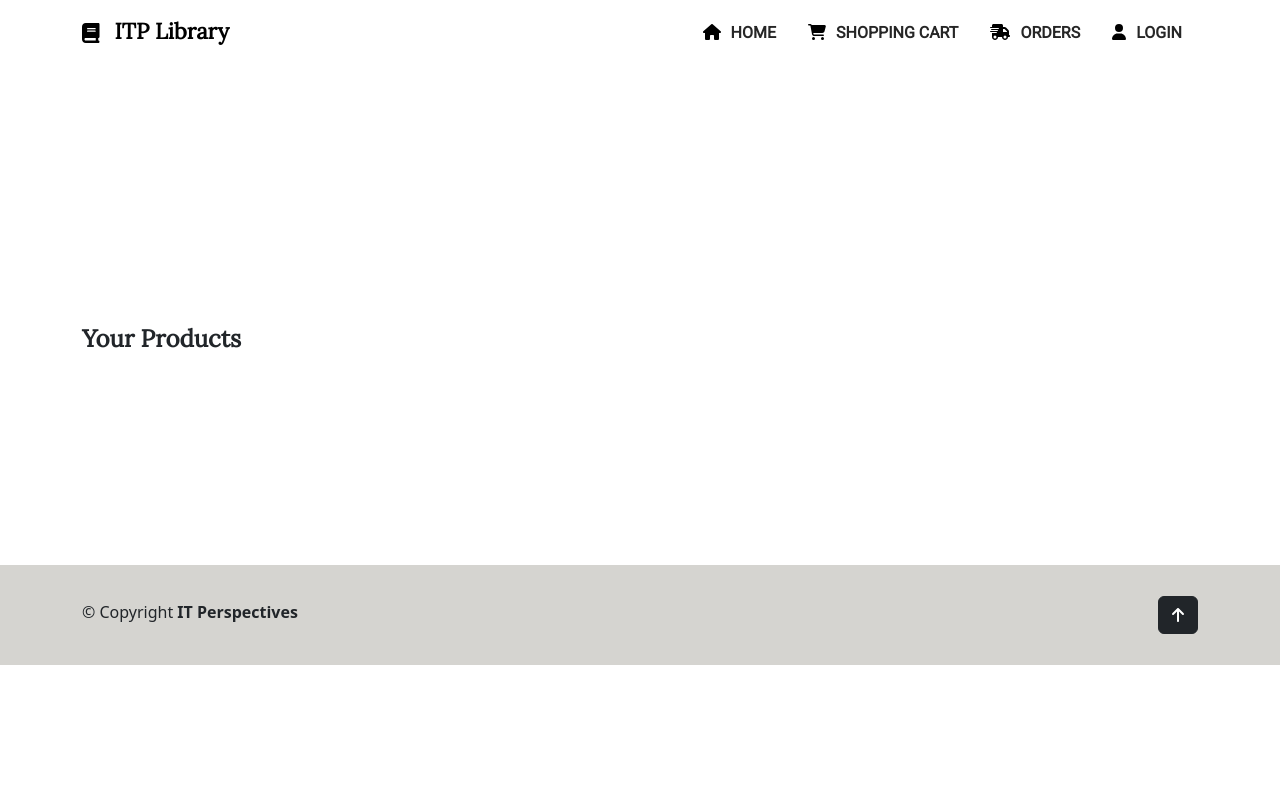
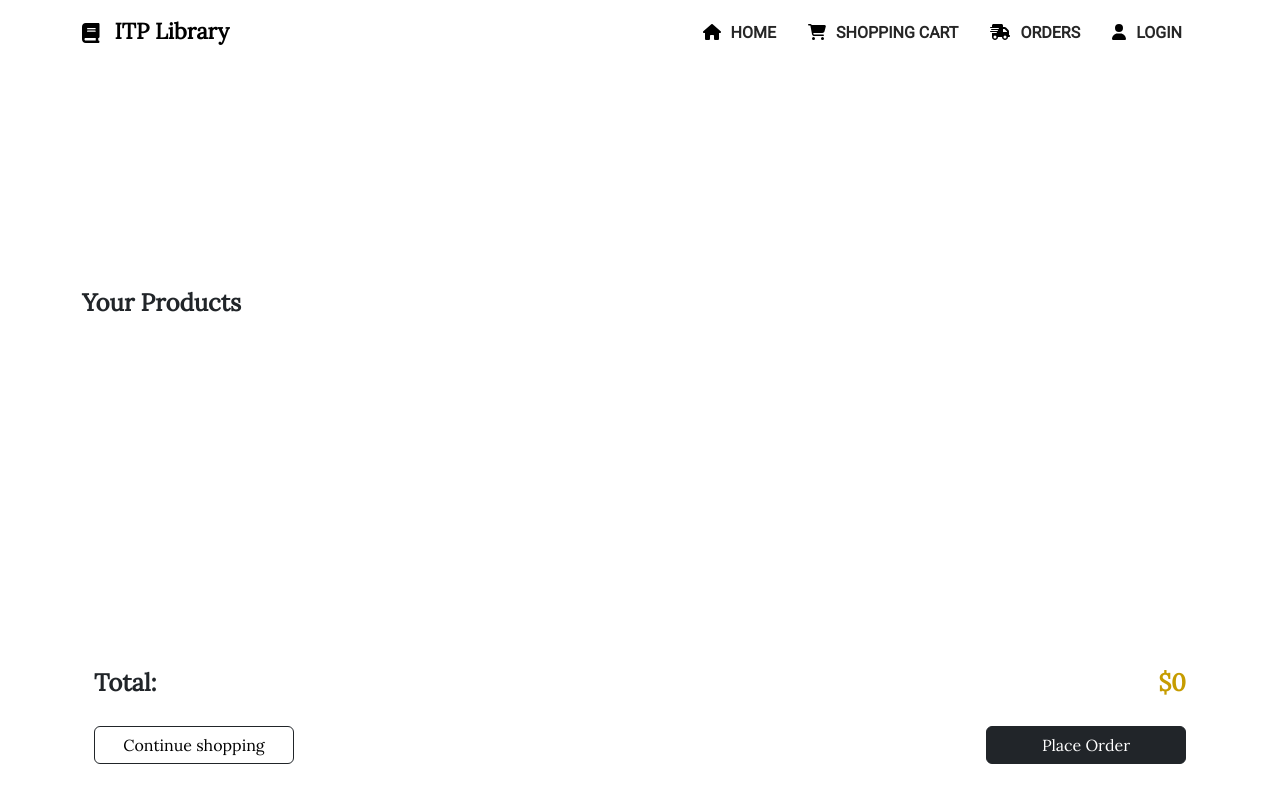
Before and after one commit to alexst1910/ITP-Library, a React (Create React App) app in the folder itp-library/: page /cart in a window 1280 px wide. Shown: the top 800 px of the page. Built offline with nearby package versions, Linux system fonts and the light colour scheme.

Commit message:
almost finished shopping cart
almost finished shopping cart

```diff
--- a/itp-library/src/components/Navigation/MainNavigation.module.css
+++ b/itp-library/src/components/Navigation/MainNavigation.module.css
@@ -28,3 +28,9 @@
 .hamburger {
   color: #000000;
 }
+
+.badge {
+  position: absolute;
+  left: 1060px;
+  top: 20px;
+}
--- a/itp-library/src/components/Navigation/MainNavigation.tsx
+++ b/itp-library/src/components/Navigation/MainNavigation.tsx
@@ -1,7 +1,7 @@
 //import 'bootstrap/dist/css/bootstrap.css';
 
 import { NavLink } from "react-router-dom";
-import classNamees from "../Navigation/MainNavigation.module.css";
+import classes from "../Navigation/MainNavigation.module.css";
 import { FontAwesomeIcon } from "@fortawesome/react-fontawesome";
 import {
   faHouse,
@@ -11,15 +11,18 @@ import {
   faBook,
   faBars,
 } from "@fortawesome/free-solid-svg-icons";
-
+import { useContext } from "react";
+import { ShoppingCartContext } from "../../context/ShoppingCartContext";
 const MainNavigation = () => {
+  const { cartAmount } = useContext(ShoppingCartContext);
+  const amount = cartAmount();
   return (
     <div className="container">
       <header>
         <nav className="navbar navbar-light justify-content-between">
           <NavLink to="" className="navbar-brand d-flex align-items-center">
-            <FontAwesomeIcon icon={faBook} className={classNamees.logo} />
-            <h2 className={classNamees.title}>ITP Library</h2>
+            <FontAwesomeIcon icon={faBook} className={classes.logo} />
+            <h2 className={classes.title}>ITP Library</h2>
           </NavLink>
 
           <a
@@ -30,40 +33,45 @@ const MainNavigation = () => {
             aria-controls="navbarToggleExternalContent3"
             aria-expanded="false"
           >
-            <FontAwesomeIcon icon={faBars} className={classNamees.hamburger} />
+            <FontAwesomeIcon icon={faBars} className={classes.hamburger} />
           </a>
 
           <ul className="nav justify-content-end d-none d-lg-inline-flex">
             <li className="nav-item">
               <NavLink to="" className="nav-link">
-                <FontAwesomeIcon icon={faHouse} className={classNamees.icon} />
-                <span className={classNamees.item}>HOME</span>
+                <FontAwesomeIcon icon={faHouse} className={classes.icon} />
+                <span className={classes.item}>HOME</span>
               </NavLink>
             </li>
 
             <li className="nav-item">
+              {amount > 0 && (
+                <span
+                  className={`position-absolute top-10 translate-middle badge rounded-pill bg-danger ${classes.badge}`}
+                >
+                  {amount}
+                </span>
+              )}
+
               <NavLink to="/cart" className="nav-link">
                 <FontAwesomeIcon
                   icon={faCartShopping}
-                  className={classNamees.icon}
+                  className={classes.icon}
                 />
-                <span className={classNamees.item}>SHOPPING CART</span>
+                <span className={classes.item}>SHOPPING CART</span>
               </NavLink>
             </li>
 
             <li className="nav-item">
               <NavLink to="" className="nav-link">
-                <FontAwesomeIcon
-                  icon={faTruckFast}
-                  className={classNamees.icon}
-                />
-                <span className={classNamees.item}>ORDERS</span>
+                <FontAwesomeIcon icon={faTruckFast} className={classes.icon} />
+                <span className={classes.item}>ORDERS</span>
               </NavLink>
             </li>
             <li className="nav-item">
               <NavLink to="" className="nav-link">
-                <FontAwesomeIcon icon={faUser} className={classNamees.icon} />
-                <span className={classNamees.item}>LOGIN</span>
+                <FontAwesomeIcon icon={faUser} className={classes.icon} />
+                <span className={classes.item}>LOGIN</span>
               </NavLink>
             </li>
           </ul>
@@ -72,8 +80,8 @@ const MainNavigation = () => {
           <div className="bg-light shadow-3 p-4 d-flex flex-column d-lg-none">
             <button className="btn  m-0">
               <NavLink to="" className="nav-link">
-                <FontAwesomeIcon icon={faHouse} className={classNamees.icon} />
-                <span className={classNamees.item}>HOME</span>
+                <FontAwesomeIcon icon={faHouse} className={classes.icon} />
+                <span className={classes.item}>HOME</span>
               </NavLink>
             </button>
             <button className="btn  btn-block  m-0">
@@ -81,26 +89,23 @@ const MainNavigation = () => {
                 {" "}
                 <FontAwesomeIcon
                   icon={faCartShopping}
-                  className={classNamees.icon}
+                  className={classes.icon}
                 />
-                <span className={classNamees.item}>SHOPPING CART</span>
+                <span className={classes.item}>SHOPPING CART</span>
               </NavLink>
             </button>
             <button className="btn  btn-block m-0">
               <NavLink to="" className="nav-link">
                 {" "}
-                <FontAwesomeIcon
-                  icon={faTruckFast}
-                  className={classNamees.icon}
-                />
-                <span className={classNamees.item}>ORDERS</span>
+                <FontAwesomeIcon icon={faTruckFast} className={classes.icon} />
+                <span className={classes.item}>ORDERS</span>
               </NavLink>
             </button>
             <button className="btn  btn-block m-0">
               <NavLink to="" className="nav-link">
                 {" "}
-                <FontAwesomeIcon icon={faUser} className={classNamees.icon} />
-                <span className={classNamees.item}>LOGIN</span>
+                <FontAwesomeIcon icon={faUser} className={classes.icon} />
+                <span className={classes.item}>LOGIN</span>
               </NavLink>
             </button>
           </div>
--- a/itp-library/src/components/ShoppingCartItem/ShoppingCartItem.tsx
+++ b/itp-library/src/components/ShoppingCartItem/ShoppingCartItem.tsx
@@ -1,5 +1,4 @@
 import { FontAwesomeIcon } from "@fortawesome/react-fontawesome";
-import cover from "../../images/the-mind-of-a-leader-cover.jpg";
 import classes from "../ShoppingCartItem/ShoppingCartItem.module.css";
 import { faTrash } from "@fortawesome/free-solid-svg-icons";
 import { useContext } from "react";
@@ -12,12 +11,11 @@ const ShoppingCartItem = (props: {
   price: number;
   cover: string;
 }) => {
-  const { removeFromCart } = useContext(ShoppingCartContext);
   return (
     <div className="row d-flex  justify-content-between">
       <div className="col d-flex flex-row">
         <div
-          className={classes.image}
+          className={`${classes.image} d-none d-md-block`}
           style={{ backgroundImage: `url(${props.cover})` }}
         ></div>
         <div className="ps-5">
@@ -34,7 +32,6 @@ const ShoppingCartItem = (props: {
           <button
             type="button"
             className={`btn border-0 ${classes.button} p-0`}
-            onClick={() => removeFromCart}
           >
             <p className="fs-5">
               <FontAwesomeIcon
@@ -46,7 +43,7 @@ const ShoppingCartItem = (props: {
           </button>
         </div>
       </div>
-      <hr className="mt-4"></hr>
+      <hr className="mt-4 mb-0"></hr>
     </div>
   );
 };
--- a/itp-library/src/context/ShoppingCartContext.tsx
+++ b/itp-library/src/context/ShoppingCartContext.tsx
@@ -46,8 +46,10 @@ import Book from "../interfaces/book";
 
 type ShoppingCartContextProps = {
   addToCart: (id: number) => void;
-  removeFromCart: (id: number) => void;
+  //removeFromCart: (id: number) => void;
   cartItems: { [key: number]: number };
+  getTotal: () => number;
+  cartAmount: () => number;
 };
 export const ShoppingCartContext = createContext(
   {} as ShoppingCartContextProps
@@ -71,13 +73,39 @@ export const ShoppingCartProvider = ({
   const addToCart = (id: number) => {
     setCartItems((prev) => ({ ...prev, [id]: prev[id] + 1 }));
   };
-  const removeFromCart = (id: number) => {
-    setCartItems((prev) => ({ ...prev, [id]: prev[id] - 1 }));
+  // const removeFromCart = (id: number) => {
+  //   setCartItems((prev) => ({ ...prev, [id]: prev[id] - 1 }));
+  // };
+
+  const cartAmount = () => {
+    let amount = 0;
+    for (const itemId in cartItems) {
+      if (cartItems[itemId] > 0) {
+        let itemInfo = allBooks.find((item) => item.id === Number(itemId))!;
+        if (itemInfo) {
+          amount += cartItems[itemId];
+        }
+      }
+    }
+    return amount;
   };
+  const getTotal = () => {
+    let total = 0;
+    for (const itemId in cartItems) {
+      if (cartItems[itemId] > 0) {
+        let itemInfo = allBooks.find((item) => item.id === Number(itemId))!;
+        if (itemInfo) {
+          total += cartItems[itemId] * itemInfo?.price;
+        }
+      }
+    }
+    return total;
+  };
+
   console.log(cartItems);
   return (
     <ShoppingCartContext.Provider
-      value={{ addToCart, removeFromCart, cartItems }}
+      value={{ addToCart, cartItems, getTotal, cartAmount }}
     >
       {children}
     </ShoppingCartContext.Provider>
--- a/itp-library/src/pages/ShoppingCart.module.css
+++ b/itp-library/src/pages/ShoppingCart.module.css
@@ -1,5 +1,5 @@
 .item {
-  height: 500px;
+  height: 870px;
   display: grid;
   align-items: center;
 }
@@ -10,3 +10,12 @@
   letter-spacing: 0;
   font-size: 30px;
 }
+
+.buttontext {
+  color: #000000;
+  font-size: 1rem;
+}
+
+.gold {
+  color: #c69c00;
+}
--- a/itp-library/src/pages/ShoppingCart.tsx
+++ b/itp-library/src/pages/ShoppingCart.tsx
@@ -1,13 +1,13 @@
 import ShoppingCartItem from "../components/ShoppingCartItem/ShoppingCartItem";
 import classes from "../pages/ShoppingCart.module.css";
-import { BestBooks, RecentBooks } from "../assets/BookDetails";
-import { useParams } from "react-router-dom";
 import { allBooks } from "../assets/allBooks";
 import { ShoppingCartContext } from "../context/ShoppingCartContext";
 import { useContext } from "react";
+import { Link } from "react-router-dom";
+const ShoppingCart = () => {
+  const { cartItems, getTotal } = useContext(ShoppingCartContext);
+  const total = getTotal();
 
-const ShoppingCart = () => {
-  const { cartItems } = useContext(ShoppingCartContext);
   return (
     <div className={`container ${classes.item} `}>
       <div className={`fs-4 ${classes.lora} mt-5`}>Your Products</div>
@@ -25,6 +25,30 @@ const ShoppingCart = () => {
           );
         }
       })}
+      <div className="container d-flex justify-content-between">
+        <div className={`fs-4 ${classes.lora}`}>
+          <div className="mb-4">Total: </div>
+          <div>
+            {" "}
+            <Link to="">
+              <button className="btn border-dark" style={{ width: "200px" }}>
+                <span className={classes.buttontext}>Continue shopping</span>
+              </button>
+            </Link>
+          </div>
+        </div>
+        <div className={`fs-4 ${classes.lora}`}>
+          <div className={`mb-4 d-flex justify-content-end ${classes.gold}`}>
+            ${total}
+          </div>
+          <div>
+            {" "}
+            <button className="btn btn-dark" style={{ width: "200px" }}>
+              Place Order
+            </button>
+          </div>
+        </div>
+      </div>
     </div>
   );
 };
```
